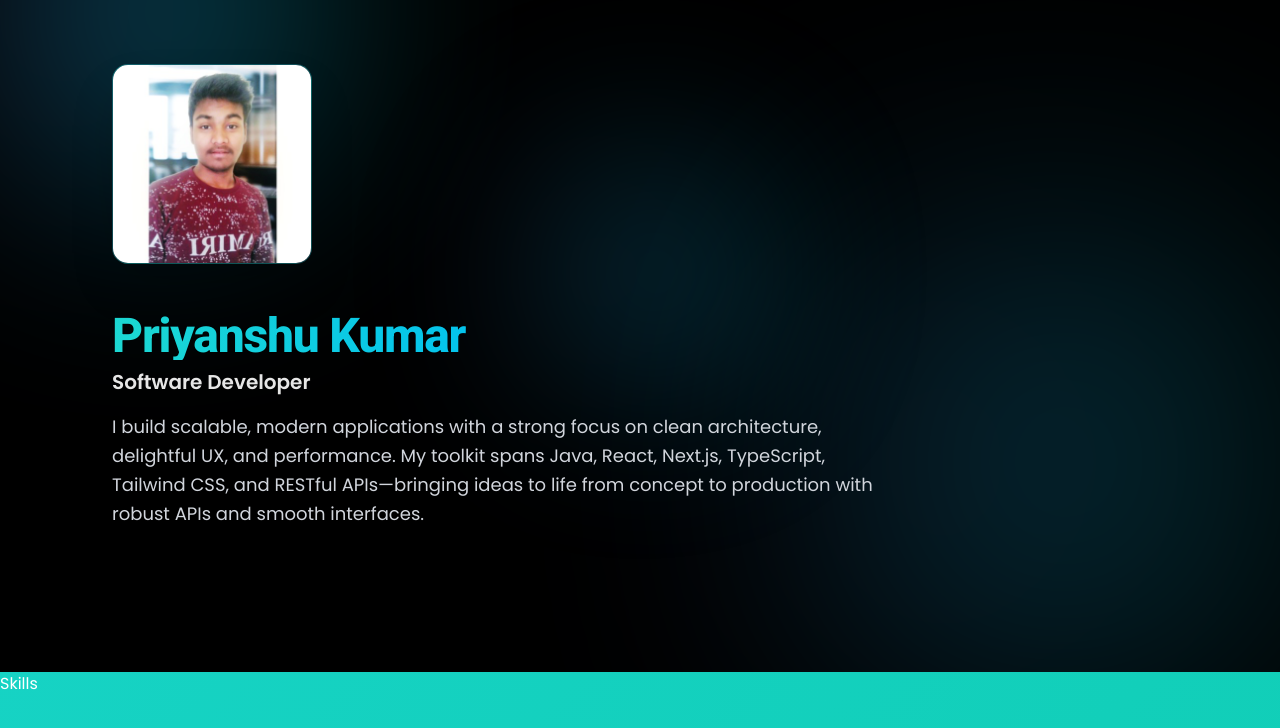
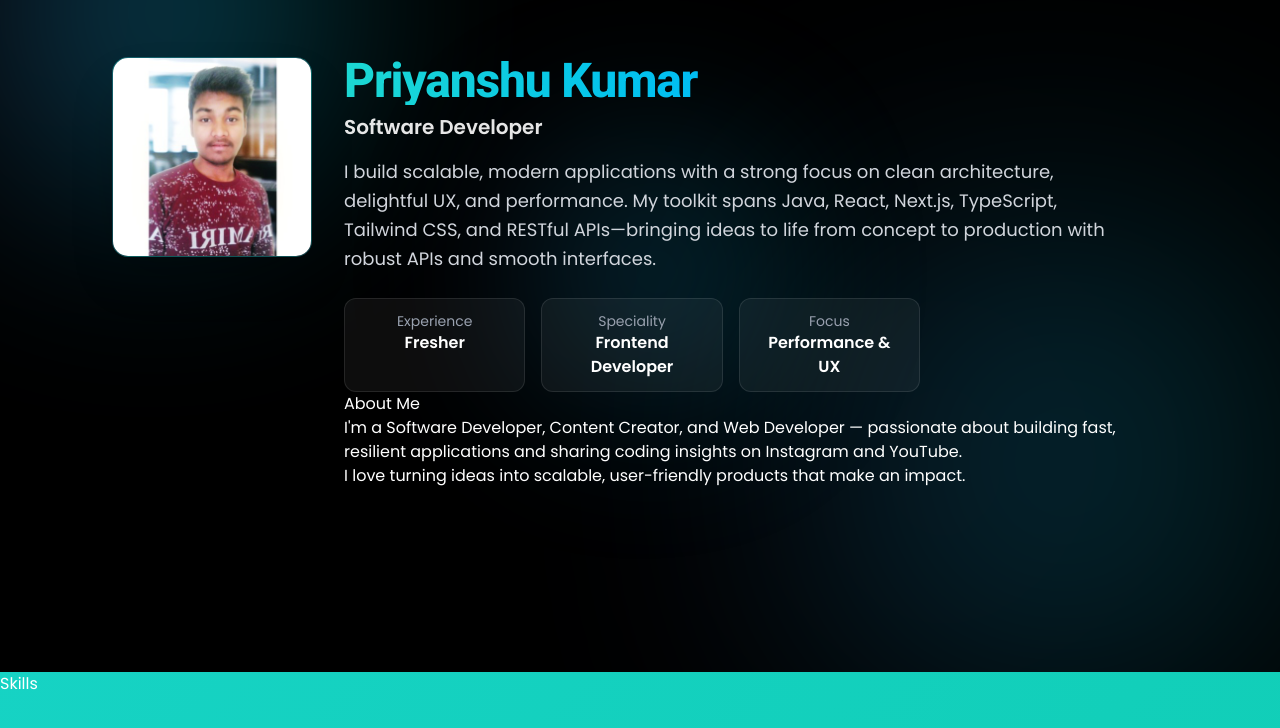
Before and after one commit to priyanshukumargupta01/Portfolio, a React (Vite) app: page / in a window 1280 px wide. Shown: the part 928-1656 px from the top of the page. Built offline with nearby package versions, Linux system fonts and the light colour scheme.

Commit message:
Updated About Section

```diff
--- a/src/sections/About.jsx
+++ b/src/sections/About.jsx
@@ -6,6 +6,11 @@ export default function About() {
     "-top-10 -left-10 w-[360px] h-[360px] opacity-20 blur-[120px]",
     "bottom-0 right-10 w-[420px] h-[420px] opacity-15 blur-[140px] delay-300",
     "top-1/2 left-1/2 -translate-x-1/2 -translate-y-1/2 w-[220px] h-[220px] opacity-10 blur-[100px]",
+  ];
+  const stats = [
+    { label: "Experience", value: "Fresher" },
+    { label: "Speciality", value: "Frontend Developer" },
+    { label: "Focus", value: "Performance & UX" },
   ];
 
   return (
@@ -29,7 +34,7 @@ export default function About() {
           whileInView={{ opacity: 1, y: 0 }}
           transition={{ duration: 0.6 }}
           viewport={{ once: true, amount: 0.4 }}
-        ></motion.div>
+        >
           <motion.div className="relative w-[160px] h-[160px] md:w-[200px] md:h-[200px] rounded-2xl overflow-hidden shadow-2xl bg-gradient-to-br from-[#1cd8d2]/20 to-[#302b63]/20 border border-[#1cd8d2]/25">
             <img
               src={p}
@@ -49,12 +54,42 @@ export default function About() {
 
             <p className="mt-4 text-gray-300 leading-relaxed text-base sm:text-lg max-w-2xl md:max-w-3xl">
               I build scalable, modern applications with a strong focus on clean
-            architecture, delightful UX, and performance. My toolkit spans Java,
-            React, Next.js, TypeScript, Tailwind CSS, and RESTful APIs—bringing
-            ideas to life from concept to production with robust APIs and smooth
-            interfaces.
+              architecture, delightful UX, and performance. My toolkit spans
+              Java, React, Next.js, TypeScript, Tailwind CSS, and RESTful
+              APIs—bringing ideas to life from concept to production with robust
+              APIs and smooth interfaces.
             </p>
+            <div className="mt-6 grid grid-cols-2 sm:grid-cols-3 gap-3 sm:gap-4 max-w-xl">
+              {stats.map((item, i) => (
+                <motion.div
+                  key={i}
+                  className="rounded-xl border border-white/10 bg-white/5 px-4 py-3 text-center"
+                  initial={{ opacity: 0, y: 10 }}
+                  whileInView={{ opacity: 1, y: 0 }}
+                  transition={{ delay: 0.05 * i, duration: 0.4 }}
+                  viewport={{ once: true, amount: 0.3 }}
+                >
+                  <div className="text-sm text-gray-400">{item.label}</div>
+                  <div className="text-base font-semibold">{item.value}</div>
+                </motion.div>
+
+              ))}
+            </div><motion.div className="text-center md:text-left">
+  <h3>About Me</h3>
+
+  <p>
+    I'm a Software Developer, Content Creator, and Web Developer — passionate
+    about building fast, resilient applications and sharing coding insights on
+    Instagram and YouTube.
+  </p>
+
+  <p>
+    I love turning ideas into scalable, user-friendly products that make an
+    impact.
+  </p>
+</motion.div>
           </div>
+        </motion.div>
       </div>
     </section>
   );
```
Lines whose indentation alone changed are shown as unchanged.
